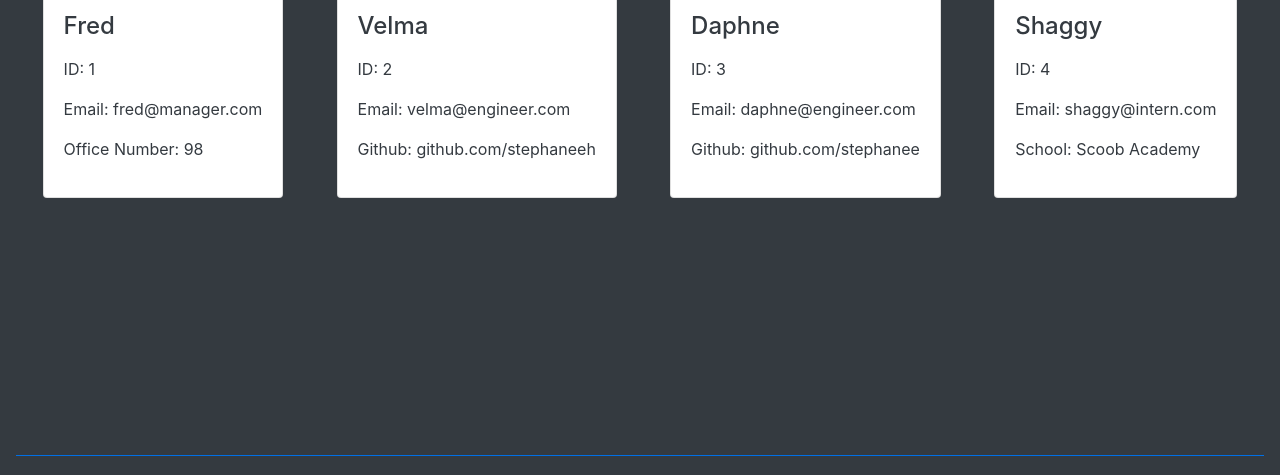
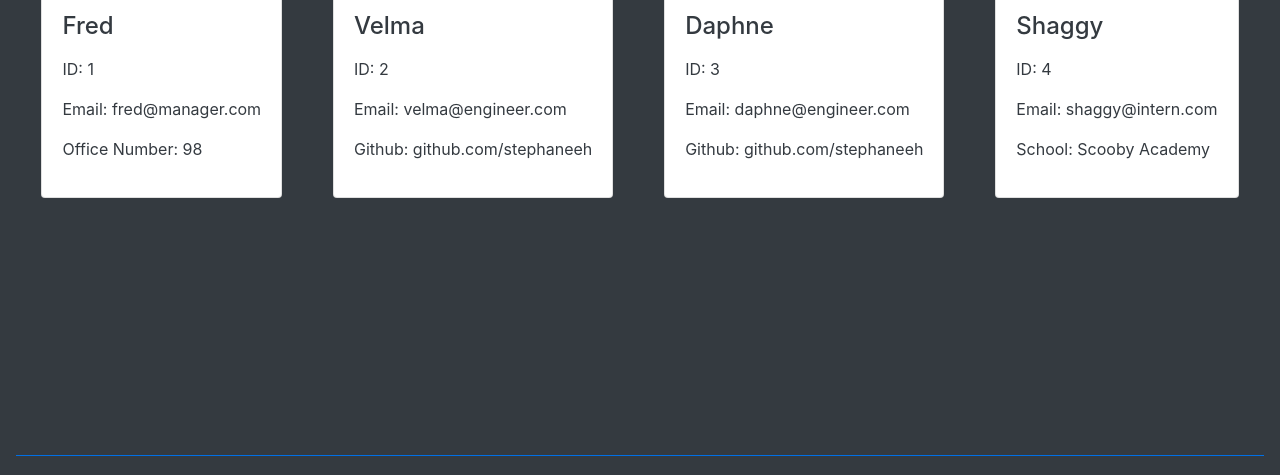
Before and after one commit to stephaneeh/team-profile-generator, a website: page index.html in a window 1280 px wide. Shown: the part 264-739 px from the top of the page. Drawn offline with nearby package versions, Linux system fonts and the light colour scheme.

Commit message:
updated index.html file based on video demo

```diff
--- a/index.html
+++ b/index.html
@@ -50,7 +50,7 @@
                 <p class="card-text">
                     <p class="id">ID: 3</p>
                     <p class="email">Email: <a class="text-dark" href="mailto:daphne@engineer.com">daphne@engineer.com</a></p>
-                    <p class="github">Github: <a class="text-dark" href ="https://github.com/stephanee">github.com/stephanee</a></p>
+                    <p class="github">Github: <a class="text-dark" href ="https://github.com/stephaneeh">github.com/stephaneeh</a></p>
                 </p>
             </div>
         </section>
@@ -62,7 +62,7 @@
                 <p class="card-text">
                     <p class="id">ID: 4</p>
                     <p class="email">Email: <a class="text-dark" href="mailto:shaggy@intern.com">shaggy@intern.com</a></p>
-                    <p class="school">School: Scoob Academy</p>
+                    <p class="school">School: Scooby Academy</p>
                 </p>
             </div>
         </section>
```
